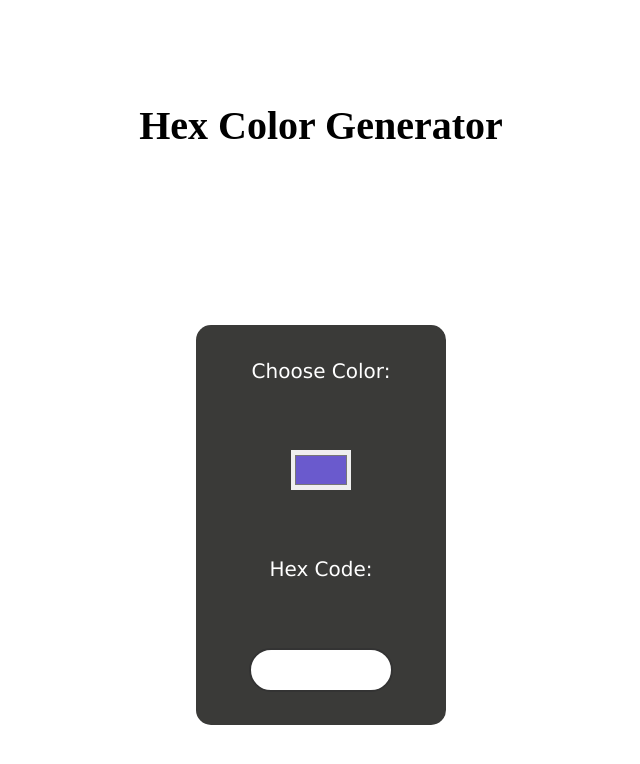
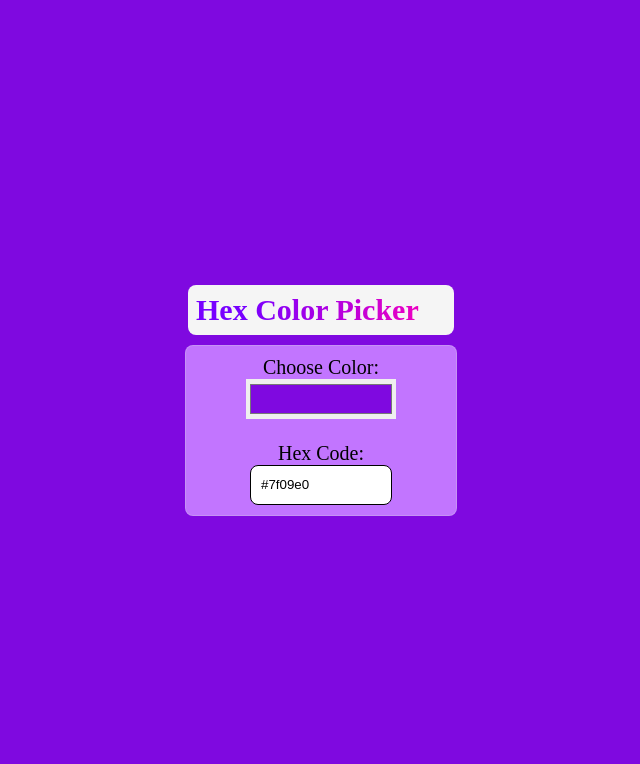
Before and after one commit to SatishB15/HexColorChooser, a plain HTML site: page index.html in a window 1280 px wide. Shown: the whole page, without its empty margins (319-959 px from the left). Drawn offline with Linux system fonts and the light colour scheme.

```diff
--- a/index.html
+++ b/index.html
@@ -4,16 +4,18 @@
     <meta charset="UTF-8">
     <meta http-equiv="X-UA-Compatible" content="IE=edge">
     <meta name="viewport" content="width=device-width, initial-scale=1.0">
-    <title>Hex Color Chooser</title>
+    <title>Hex Color Picker</title>
     <link rel="stylesheet" href="style.css">
     <script type="text/javascript" src="script.js"></script>
     </head>
 <body>
-	<h1>Hex Color Generator</h1>
+    <div class="heading-div">
+	<h2>Hex Color Picker</h2>
+    </div>
 	<div class="main">
-		Choose Color: <input type="color"
-			id="colorPicker" value="#6a5acd">
-		Hex Code: <input type="text" id="box">
+		Choose Color: <input type="color" id="colorPicker" value="#7f09e0">
+        <br>
+		Hex Code: <input type="text" value="#7f09e0" id="box">
 	</div>
 </body>
 </html>
--- a/style.css
+++ b/style.css
@@ -1,22 +1,43 @@
 body {
     margin: 0;
     padding: 0;
-    display: grid;
-    place-items: center;
+    display: flex;
+    align-items: center;
+    justify-content: center;
     height: 100vh;
+    flex-direction: column;
     font-size: 20px;
+    background-color: #7f09e0;
+}
+
+.heading-div {
+    background-color: whitesmoke;
+    border-radius: 8px;
+    padding: 8px;
+    width: 250px;
+    margin-bottom: 10px;
+}
+
+h2 {
+    color: transparent;
+    background-image: linear-gradient(to right, #7700FF 20%, #FF00B8);
+    -webkit-text-fill-color: transparent;
+    -webkit-background-clip: text;
+    margin: 0;
 }
 
 .main {
-    height: 400px;
     width: 250px;
-    background: #3A3A38;
-    border-radius: 10px;
-    display: grid;
-    place-items: center;
-    color: #fff;
-    font-family: verdana;
-    border-radius: 15px;
+    display: flex;
+    padding: 10px;
+    justify-content: center;
+    align-items: center;
+    flex-direction: column;
+    backdrop-filter: blur(0px) saturate(119%);
+    -webkit-backdrop-filter: blur(0px) saturate(119%);
+    background-color: rgba(255, 255, 255, 0.46);
+    border-radius: 8px;
+    border: 1px solid rgba(209, 213, 219, 0.3);
 }
 
 #colorPicker {
@@ -24,15 +45,16 @@ body {
     outline: none;
     border: none;
     height: 40px;
-    width: 60px;
+    width: 60%;
+    margin: auto;
     cursor: pointer;
 }
 
 #box {
     outline: none;
-    border: 2px solid #333;
-    border-radius: 50px;
-    height: 40px;
+    border: 1px solid #000;
+    border-radius: 8px;
+    height: 38px;
     width: 120px;
     padding: 0 10px;
     align-items: center;
```
